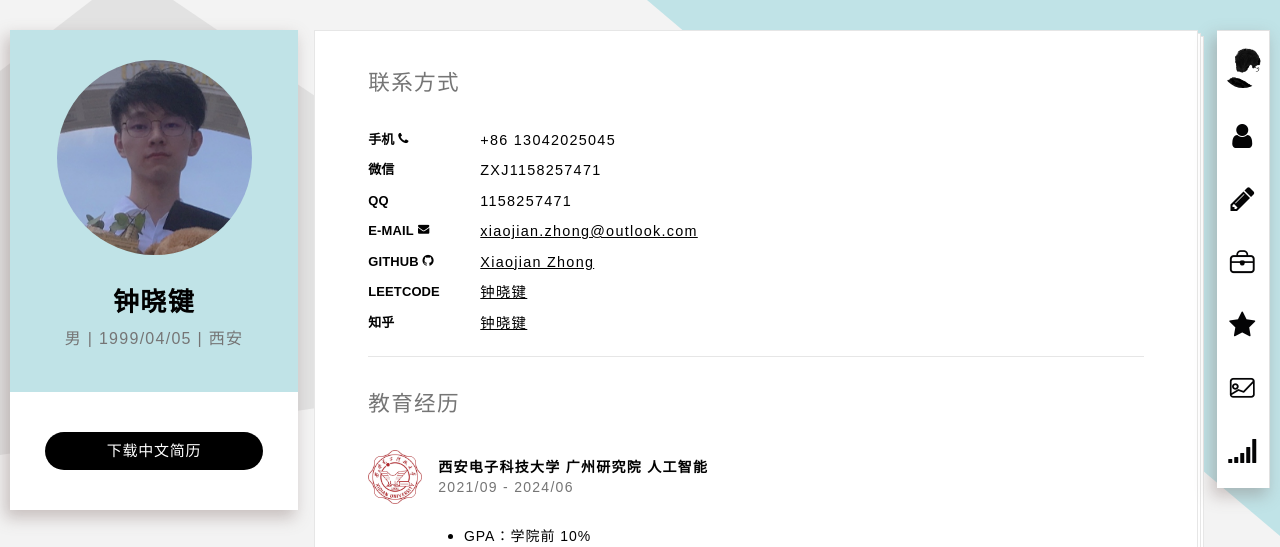
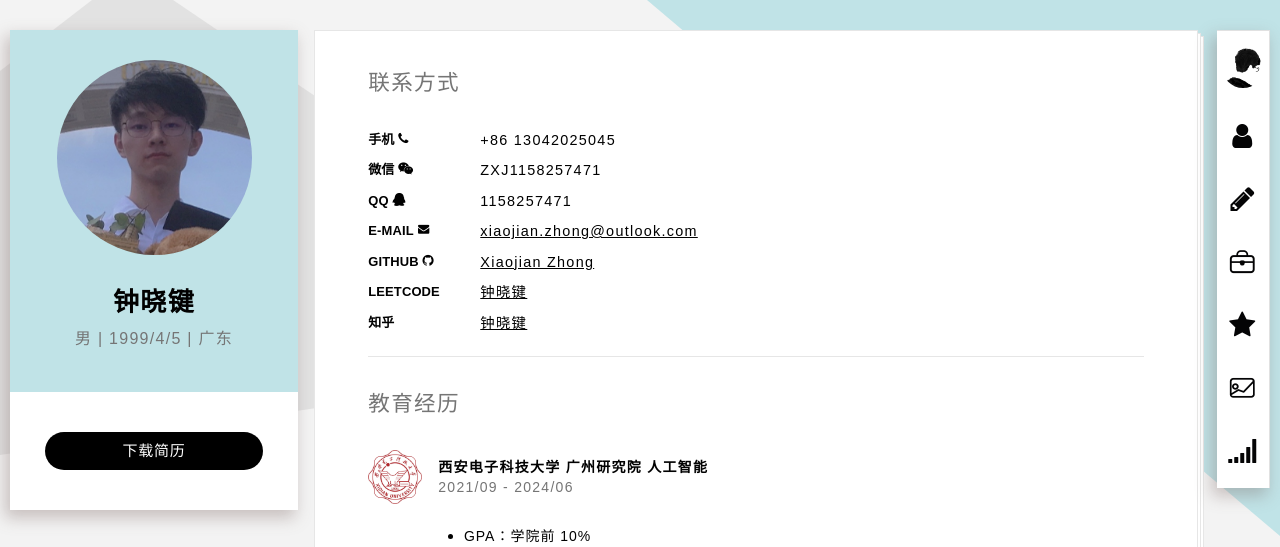
Before and after one commit to xiaojianzhong/xiaojianzhong.github.io, a Jekyll site: the page built from index.html, in a window 1280 px wide. Shown: the top 547 px of the page. Built offline with Jekyll 4.4.1, drawn with Linux system fonts in a browser that asks for light colours; some web fonts are replaced.

Commit message:
feat(platform-browser): 将基本信息移入左侧悬浮栏，基本信息栏仅保留联系方式

```diff
--- a/_config.yml
+++ b/_config.yml
@@ -1,18 +1,17 @@
 title: 钟晓键 西安电子科技大学
 
 fullname: 钟晓键
-location: 西安
-grade: 研二
 gender: 男
 birthday:
-  year: '1999'
-  month: '04'
-  day: '05'
+  year: 1999
+  month: 04
+  day: 05
+origin: 广东
+
 phone: +86 13042025045
-WeChat: ZXJ1158257471
-QQ: 1158257471
-emails:
-  - xiaojian.zhong@outlook.com
+wechat: ZXJ1158257471
+qq: 1158257471
+email: xiaojian.zhong@outlook.com
 github:
   url: github.com/xiaojianzhong
   name: Xiaojian Zhong
@@ -22,6 +21,7 @@
 zhihu:
   url: www.zhihu.com/people/zhong-xiaojian
   name: 钟晓键
+
 educations:
   - faculty: 信息科学技术学院
     major: 网络工程
--- a/_includes/contact.html
+++ b/_includes/contact.html
@@ -4,33 +4,31 @@
       <h2 class="title-thin text-muted">联系方式</h2>
 
       <dl class="dl-horizontal clear-mrg">
-        <dt class="text-upper">手机 <span class="ace-icon ace-icon-phone"></span></dt>
+        <dt class="text">手机 <span class="ace-icon ace-icon-phone"></span></dt>
         <dd>{{ site.phone }}</dd>
 
-        <dt class="text-upper">微信</dt>
-        <dd>{{ site.WeChat }}</dd>
+        <dt class="text">微信 <span class="ace-icon ace-icon-wechat"></span></dt>
+        <dd>{{ site.wechat }}</dd>
 
-        <dt class="text-upper">QQ</dt>
-        <dd>{{ site.QQ }}</dd>
+        <dt class="text">QQ <span class="ace-icon ace-icon-qq"></span></dt>
+        <dd>{{ site.qq }}</dd>
 
-        <dt class="text-upper">e-mail <span class="ace-icon ace-icon-contact"></span></dt>
+        <dt class="text">e-mail <span class="ace-icon ace-icon-contact"></span></dt>
         <dd>
-          {% for email in site.emails %}
-          <a href="mailto:{{ email }}">{{ email }}</a>
-          {% endfor %}
+          <a href="mailto:{{ site.email }}">{{ site.email }}</a>
         </dd>
 
-        <dt class="text-upper">GitHub <span class="ace-icon ace-icon-github"></span></dt>
+        <dt class="text">GitHub <span class="ace-icon ace-icon-github"></span></dt>
         <dd>
           <a href="https://{{ site.github.url }}" target="_blank">{{ site.github.name }}</a>
         </dd>
 
-        <dt class="text-upper">LeetCode</dt>
+        <dt class="text">LeetCode</dt>
         <dd>
           <a href="https://{{ site.leetcode.url }}" target="_blank">{{ site.leetcode.name }}</a>
         </dd>
 
-        <dt class="text-upper">知乎</dt>
+        <dt class="text">知乎</dt>
         <dd>
           <a href="https://{{ site.zhihu.url }}" target="_blank">{{ site.zhihu.name }}</a>
         </dd>
--- a/_includes/personal.html
+++ b/_includes/personal.html
@@ -3,12 +3,12 @@
     <img class="avatar avatar-195" src="/styles/img/portrait.jpg" width="195" height="195" alt="" />
     <h1>{{ site.fullname }}</h1>
     <p class="text-muted">
-      {{ site.gender }} | {{ site.birthday.year }}/{{ site.birthday.month }}/{{ site.birthday.day }} | {{site.location}}
+      {{ site.gender }} | {{ site.birthday.year }}/{{ site.birthday.month }}/{{ site.birthday.day }} | {{site.origin}}
     </p>
   </div>
   <footer class="ace-card-footer">
     <a class="btn btn-lg btn-block btn-thin btn-upper" href="/assets/钟晓键 西安电子科技大学.pdf" target="_blank"
-      >下载中文简历</a
+      >下载简历</a
     >
   </footer>
 </article>
```
